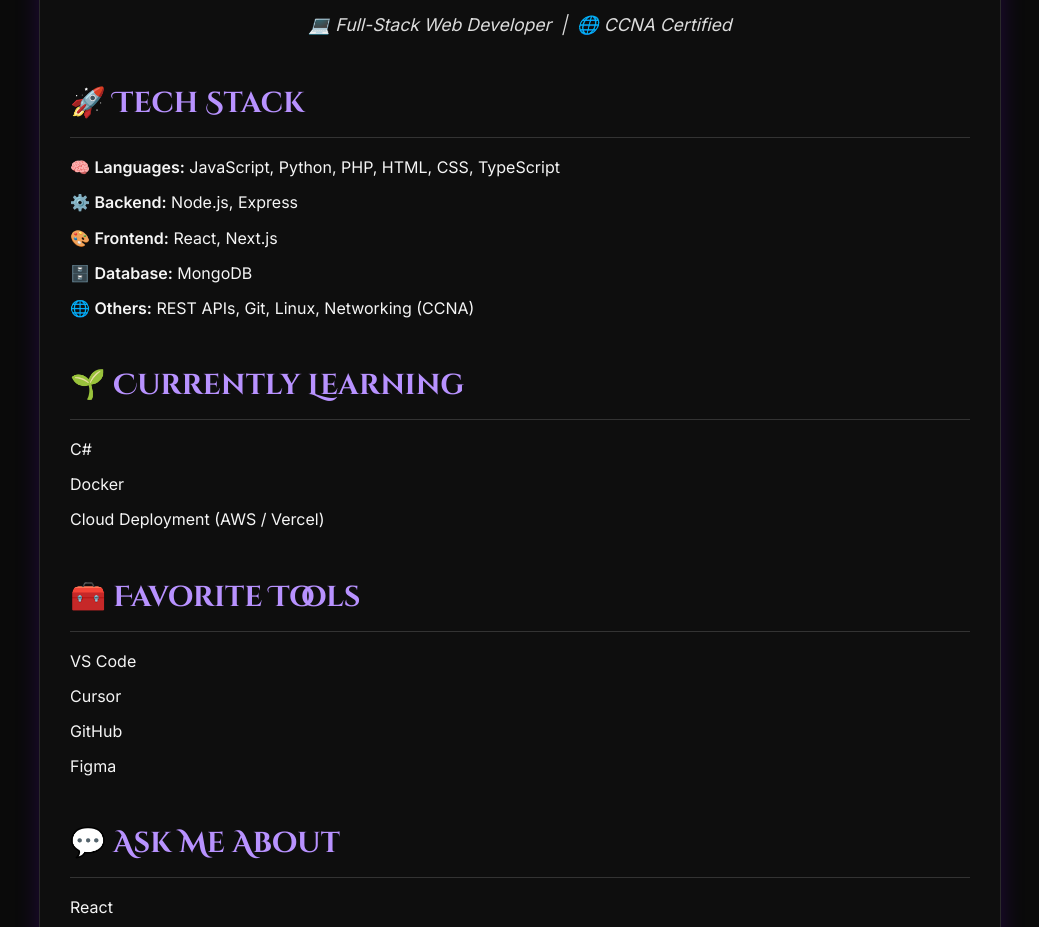
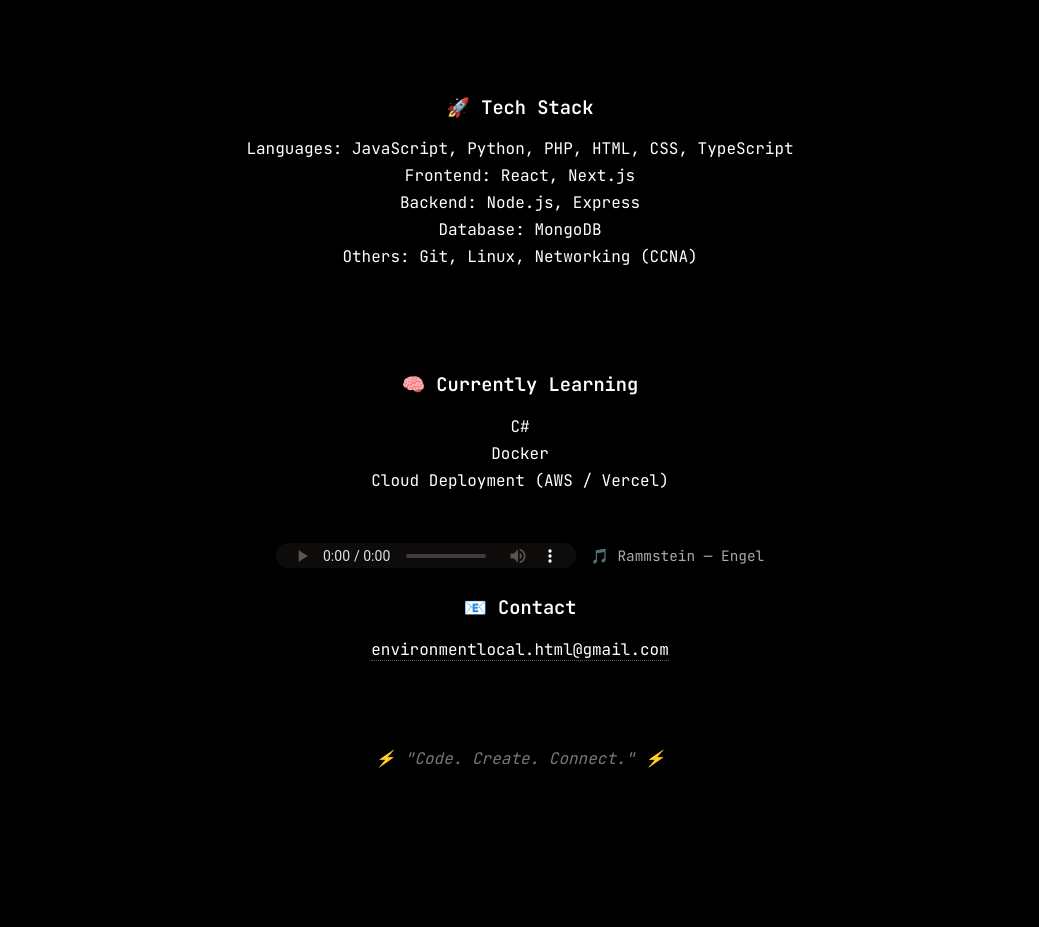
Before and after one commit to wortex213433/wortex213433.github.io, a plain HTML site: page index.html in a window 1280 px wide. Shown: the part 212-1139 px from the top of the page, without its empty margins (120-1159 px from the left). After the commit the page ends 1029 px from the top, so only its background shows below. Drawn offline with Linux system fonts and the light colour scheme.

Commit message:
Update index.html

```diff
--- a/index.html
+++ b/index.html
@@ -1,76 +1,157 @@
 <!DOCTYPE html>
-<html lang="tr">
+<html lang="en">
 <head>
-  <meta charset="UTF-8">
-  <meta name="viewport" content="width=device-width, initial-scale=1.0">
-  <title>Wortex213433 | Portfolio</title>
-  <link rel="stylesheet" href="style.css">
-  <link href="https://fonts.googleapis.com/css2?family=Cinzel+Decorative:wght@700&family=Inter:wght@400;600&display=swap" rel="stylesheet">
+  <meta charset="UTF-8" />
+  <meta name="viewport" content="width=device-width, initial-scale=1.0" />
+  <title>wortex213433</title>
+  <style>
+    @import url('https://fonts.googleapis.com/css2?family=JetBrains+Mono:wght@400;600&display=swap');
+
+    body {
+      background-color: #000;
+      color: #fff;
+      font-family: 'JetBrains Mono', monospace;
+      display: flex;
+      flex-direction: column;
+      align-items: center;
+      justify-content: center;
+      min-height: 100vh;
+      margin: 0;
+      padding: 40px;
+    }
+
+    h1 {
+      font-size: 2.5rem;
+      letter-spacing: 3px;
+      text-align: center;
+      margin-bottom: 10px;
+    }
+
+    h1 span {
+      color: #fff;
+      border-bottom: 2px solid #fff;
+      padding-bottom: 5px;
+    }
+
+    p {
+      color: #ccc;
+      text-align: center;
+      max-width: 600px;
+      margin: 8px 0;
+    }
+
+    .section {
+      margin: 40px 0;
+      text-align: center;
+    }
+
+    .stack-list {
+      list-style: none;
+      padding: 0;
+      margin: 0;
+      color: #fff;
+    }
+
+    .stack-list li {
+      margin: 6px 0;
+      font-size: 1rem;
+    }
+
+    hr {
+      width: 60%;
+      border: none;
+      border-top: 1px solid #333;
+      margin: 40px auto;
+    }
+
+    a {
+      color: #fff;
+      text-decoration: none;
+      border-bottom: 1px dotted #555;
+      transition: 0.3s;
+    }
+
+    a:hover {
+      color: #aaa;
+    }
+
+    .footer {
+      position: fixed;
+      bottom: 20px;
+      display: flex;
+      align-items: center;
+      gap: 15px;
+      font-size: 0.9rem;
+      color: #aaa;
+    }
+
+    audio {
+      filter: invert(1);
+      height: 25px;
+      cursor: pointer;
+    }
+
+    .quote {
+      margin-top: 40px;
+      font-style: italic;
+      color: #777;
+    }
+
+    @media (max-width: 600px) {
+      body {
+        padding: 20px;
+      }
+      h1 {
+        font-size: 2rem;
+      }
+      .footer {
+        flex-direction: column;
+        bottom: 10px;
+      }
+    }
+  </style>
 </head>
 <body>
-  <div class="container">
-    <header>
-      <h1 class="logo">wortex213433</h1>
-      <p class="subtitle">💻 Full-Stack Web Developer &nbsp;|&nbsp; 🌐 CCNA Certified</p>
-    </header>
 
-    <section class="section">
-      <h2>🚀 Tech Stack</h2>
-      <ul>
-        <li>🧠 <b>Languages:</b> JavaScript, Python, PHP, HTML, CSS, TypeScript</li>
-        <li>⚙️ <b>Backend:</b> Node.js, Express</li>
-        <li>🎨 <b>Frontend:</b> React, Next.js</li>
-        <li>🗄️ <b>Database:</b> MongoDB</li>
-        <li>🌐 <b>Others:</b> REST APIs, Git, Linux, Networking (CCNA)</li>
-      </ul>
-    </section>
+  <h1><span>wortex213433</span></h1>
+  <p>💻 Full-Stack Developer | CCNA Certified</p>
 
-    <section class="section">
-      <h2>🌱 Currently Learning</h2>
-      <ul>
-        <li>C#</li>
-        <li>Docker</li>
-        <li>Cloud Deployment (AWS / Vercel)</li>
-      </ul>
-    </section>
+  <hr>
 
-    <section class="section">
-      <h2>🧰 Favorite Tools</h2>
-      <ul>
-        <li>VS Code</li>
-        <li>Cursor</li>
-        <li>GitHub</li>
-        <li>Figma</li>
-      </ul>
-    </section>
+  <div class="section">
+    <h3>🚀 Tech Stack</h3>
+    <ul class="stack-list">
+      <li>Languages: JavaScript, Python, PHP, HTML, CSS, TypeScript</li>
+      <li>Frontend: React, Next.js</li>
+      <li>Backend: Node.js, Express</li>
+      <li>Database: MongoDB</li>
+      <li>Others: Git, Linux, Networking (CCNA)</li>
+    </ul>
+  </div>
 
-    <section class="section">
-      <h2>💬 Ask Me About</h2>
-      <ul>
-        <li>React</li>
-        <li>Node.js</li>
-        <li>Network Infrastructure</li>
-        <li>Full-Stack Development</li>
-      </ul>
-    </section>
+  <div class="section">
+    <h3>🧠 Currently Learning</h3>
+    <ul class="stack-list">
+      <li>C#</li>
+      <li>Docker</li>
+      <li>Cloud Deployment (AWS / Vercel)</li>
+    </ul>
+  </div>
 
-    <section class="section">
-      <h2>📊 GitHub Stats</h2>
-      <div class="stats">
-        <img src="https://github-readme-stats.vercel.app/api?username=wortex213433&show_icons=true&theme=tokyonight" alt="stats">
-        <img src="https://github-readme-streak-stats.herokuapp.com?user=wortex213433&theme=tokyonight" alt="streak">
-        <img src="https://github-readme-stats.vercel.app/api/top-langs/?username=wortex213433&layout=compact&theme=tokyonight" alt="langs">
-      </div>
-    </section>
+  <div class="section">
+    <h3>📧 Contact</h3>
+    <p><a href="mailto:environmentlocal.html@gmail.com">environmentlocal.html@gmail.com</a></p>
+  </div>
 
-    <section class="section">
-      <h2>🌍 Contact</h2>
-      <p>📧 <a href="mailto:environmentlocal.html@gmail.com">environmentlocal.html@gmail.com</a></p>
-    </section>
+  <p class="quote">⚡ "Code. Create. Connect." ⚡</p>
 
-    <footer>
-      <p><b>“Code. Create. Connect.”</b></p>
-    </footer>
+  <div class="footer">
+    <audio controls>
+      <source src="https://files.catbox.moe/pigiwk.mp3" type="audio/mpeg">
+      Your browser does not support the audio element.
+    </audio>
+    <span>🎵 Rammstein — Engel</span>
   </div>
+
 </body>
 </html>
```
